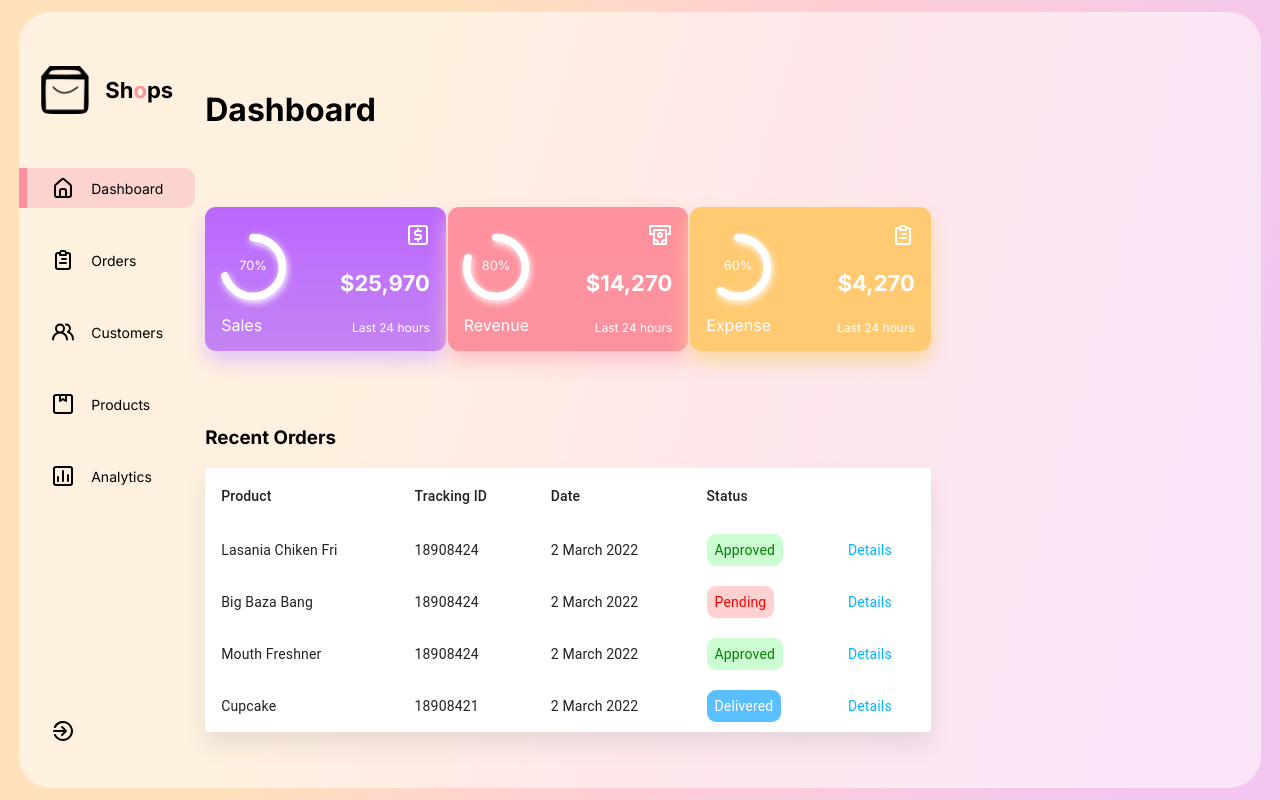
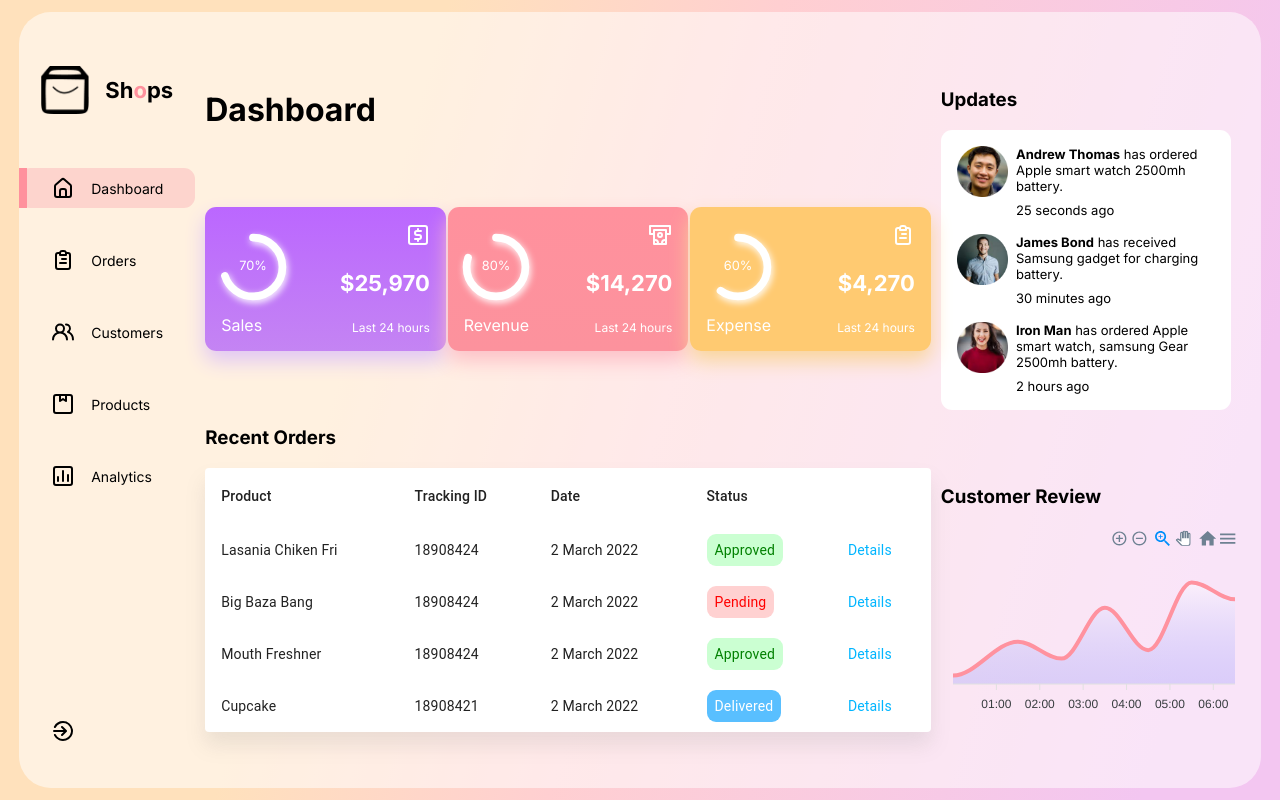
Before and after one commit to cotnals99/reactAdmin, a React (Create React App) app: page / in a window 1280 px wide. Built offline with nearby package versions, Linux system fonts and the light colour scheme.

Commit message:
Completed the RightSide

```diff
--- a/src/App.js
+++ b/src/App.js
@@ -1,6 +1,7 @@
 import './App.css'
 import MainDash from './components/MainDash/MainDash';
 import SideBar from './components/SideBar/SideBar';
+import RightSide from './components/RightSide/RightSide';
 
 function App() {
   return (
@@ -8,6 +9,7 @@
         <div className="AppGlass">
         <SideBar/>
         <MainDash/>
+        <RightSide/>
 
         </div>
     </div>
--- a/src/Data/Data.js
+++ b/src/Data/Data.js
@@ -9,6 +9,10 @@
 
 } from '@iconscout/react-unicons';
 
+
+import img1 from '../imgs/img1.png'
+import img2 from '../imgs/img2.png'
+import img3 from '../imgs/img3.png'
 
 // SidebarData
 
@@ -86,3 +90,27 @@
     },
 
 ]
+
+
+// Update Card Data
+
+export const UpdatesData = [
+    {
+        img: img1,
+        name: "Andrew Thomas",
+        noti: "has ordered Apple smart watch 2500mh battery.",
+        time: "25 seconds ago"
+    },
+    {
+        img: img2,
+        name: "James Bond",
+        noti: "has received Samsung gadget for charging battery.",
+        time: "30 minutes ago"
+    },
+    {
+        img: img3,
+        name: "Iron Man",
+        noti: "has ordered Apple smart watch, samsung Gear 2500mh battery.",
+        time: "2 hours ago"
+    },
+]
--- /dev/null
+++ b/src/components/CustomerReview/CustomerReview.jsx
@@ -0,0 +1,64 @@
+import React from 'react'
+import Chart from 'react-apexcharts'
+import './CustomerReview.css'
+
+const CustomerReview = () => {
+    const data = {
+      series: [
+        {
+          name: "Review",
+          data: [10, 50, 30, 90, 40, 120, 100],
+        },
+      ],
+      options: {
+        chart: {
+          type: "area",
+          height: "auto",
+        },
+
+        fill: {
+          colors: ["#fff"],
+          type: "gradient",
+        },
+        dataLabels: {
+          enabled: false,
+        },
+        stroke: {
+          curve: "smooth",
+          colors: ["#ff929f"],
+        },
+        tooltip: {
+          x: {
+            format: "dd/MM/yy HH:mm",
+          },
+        },
+        grid: {
+          show: false,
+        },
+        xaxis: {
+          type: "datetime",
+          categories: [
+            "2018-09-19T00:00:00.000Z",
+            "2018-09-19T01:30:00.000Z",
+            "2018-09-19T02:30:00.000Z",
+            "2018-09-19T03:30:00.000Z",
+            "2018-09-19T04:30:00.000Z",
+            "2018-09-19T05:30:00.000Z",
+            "2018-09-19T06:30:00.000Z",
+          ],
+        },
+        yaxis: {
+          show: false
+        },
+        toolbar:{
+          show: false
+        }
+      },
+    };
+
+  return <div className="CustomerReview">
+    <Chart options={data.options} series={data.series} type="area"/>
+    </div>
+};
+
+export default CustomerReview
--- /dev/null
+++ b/src/components/RightSide/RightSide.css
@@ -0,0 +1,6 @@
+.RightSide{
+    display: flex;
+    flex-direction: column;
+    justify-content: space-evenly;
+    width: 95%
+}
--- /dev/null
+++ b/src/components/RightSide/RightSide.jsx
@@ -0,0 +1,21 @@
+import React from 'react'
+import CustomerReview from '../CustomerReview/CustomerReview'
+import Updates from '../Updates/Updates'
+import './RightSide.css'
+
+const RightSide = () => {
+  return (
+    <div className="RightSide">
+        <div>
+            <h3>Updates</h3>
+            <Updates/>
+        </div>
+        <div>
+            <h3>Customer Review</h3>
+            <CustomerReview/>
+        </div>
+    </div>
+  )
+}
+
+export default RightSide
--- /dev/null
+++ b/src/components/Updates/Updates.css
@@ -0,0 +1,24 @@
+.Updates{
+    width: 85%;
+    background: white;
+    border-radius: 0.7rem;
+    padding: 1rem;
+    gap: 1rem;
+    display: flex;
+    flex-direction: column;
+    font-size: 13px;
+}
+
+.update{
+    display: flex;
+    gap: 0.5rem;
+
+}
+.update>img{
+    width: 3.2rem;
+    height: 3.2rem;
+}
+
+.noti>div>span:nth-of-type(1){
+    font-weight: bold;
+}
--- /dev/null
+++ b/src/components/Updates/Updates.jsx
@@ -0,0 +1,26 @@
+import React from "react";
+import { UpdatesData } from "../../Data/Data";
+import './Updates.css'
+
+const Updates = () => {
+  return (
+    <div className="Updates">
+      {UpdatesData.map((update) => {
+        return (
+          <div className="update">
+            <img src={update.img} alt="" />
+            <div className="noti">
+              <div style={{marginBottom:'0.5rem'}}>
+                <span>{update.name}</span>
+                <span> {update.noti}</span>
+              </div>
+              <span>{update.time}</span>
+            </div>
+          </div>
+        );
+      })}
+    </div>
+  );
+};
+
+export default Updates;
```
Also changed, not shown: src/components/CustomerReview/CustomerReview.css (added), src/components/Table/Table.css (line endings or trailing spaces).
